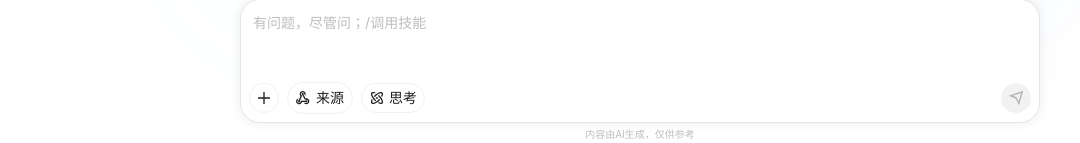
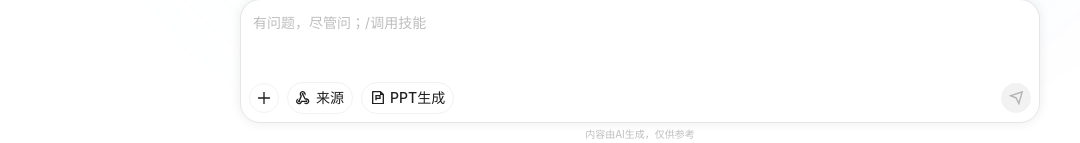
Before and after one commit to helloyoung623/BlueCloud, a React (Vite) app: page / in a window 1280 px wide. Shown: the part 654-797 px from the top of the page, without its empty margins (0-1080 px from the left). Built offline with nearby package versions, Linux system fonts and the light colour scheme.

Commit message:
Migrate Figma-Make-Version: cc1fbdbc-2801-4cea-9fd2-dd86f945f00d

```diff
--- a/src/app/App.tsx
+++ b/src/app/App.tsx
@@ -12,7 +12,6 @@ import imgStyle2 from "@/imports/需求确认-1/f49f63a62b02589f759f36fc0961c670
 import imgStyle3 from "@/imports/需求确认-1/9b2936619dc23e46dde47ce229cadb09c1b911ab.png";
 import imgEmpty from "@/imports/Frame427318236/9e55d93ab34e49b9baf8a7d585a49321a5312a43.png";
 import { PptPanel, PptResultMessage } from "./components/ppt-result";
-import PptGenerationChip from "@/imports/Container";
 
 // ── types ─────────────────────────────────────────────────────────────────────
 
@@ -583,30 +582,25 @@ function Sidebar({ history, setHistory, onClose, onNewChat, activeId, onSelect }
 // ── chat input ────────────────────────────────────────────────────────────────
 
 function PptGenerationToggle({ selected, onChange }: { selected: boolean; onChange: (selected: boolean) => void }) {
-  const [hovered, setHovered] = useState(false);
-  const propValue = selected
-    ? (hovered ? "选中_HOVER" : "选中_Default")
-    : (hovered ? "未选中_HOVER" : "未选中_Default");
-
   return (
-    <div
-      role="button"
-      tabIndex={0}
+    <button
+      type="button"
       aria-pressed={selected}
       aria-label={selected ? "取消 PPT 生成" : "启用 PPT 生成"}
-      onMouseEnter={() => setHovered(true)}
-      onMouseLeave={() => setHovered(false)}
       onClick={() => onChange(!selected)}
-      onKeyDown={event => {
-        if (event.key === "Enter" || event.key === " ") {
-          event.preventDefault();
-          onChange(!selected);
-        }
-      }}
-      className="shrink-0 cursor-pointer rounded-full outline-none focus-visible:ring-2 focus-visible:ring-[#1e63f5] focus-visible:ring-offset-2"
+      className={`shrink-0 flex items-center gap-[4px] rounded-full px-[8px] py-[4px] transition-colors cursor-pointer outline-none focus-visible:ring-2 focus-visible:ring-[#1e63f5] focus-visible:ring-offset-2 ${
+        selected
+          ? "bg-[#ebf4ff] text-[#1e63f5] hover:bg-[#e0edff]"
+          : "border border-[#f2f2f2] text-[rgba(0,0,0,0.88)] hover:bg-[#f2f2f2]"
+      }`}
     >
-      <PptGenerationChip propValue={propValue} />
-    </div>
+      <span className="relative size-[16px] shrink-0 overflow-hidden" aria-hidden>
+        <svg className="absolute left-[2px] top-[1px] h-[13.333px] w-[12px]" fill="none" viewBox="0 0 12 13.3333" preserveAspectRatio="none">
+          <path d={svgPaths.p10161080} fill={selected ? "#1E63F5" : "black"} fillOpacity={selected ? "1" : "0.88"} />
+        </svg>
+      </span>
+      <span className="whitespace-nowrap text-[14px] leading-[22px] tracking-[0.014px]">PPT生成</span>
+    </button>
   );
 }
 
```
Also changed, not shown: 1 other file (tests, documents, lock files or other folders).
